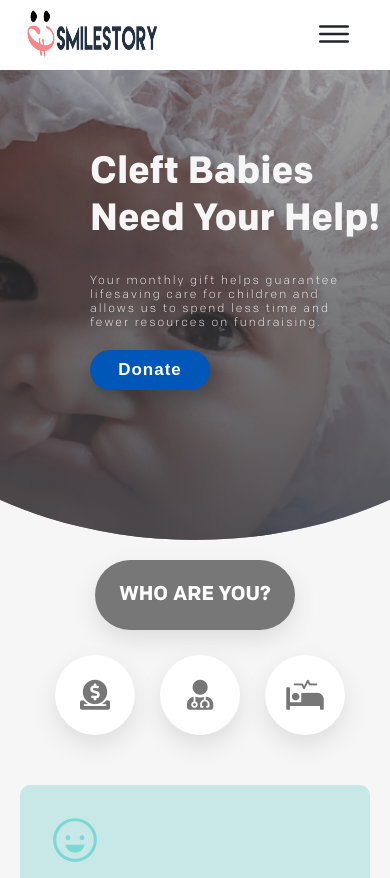
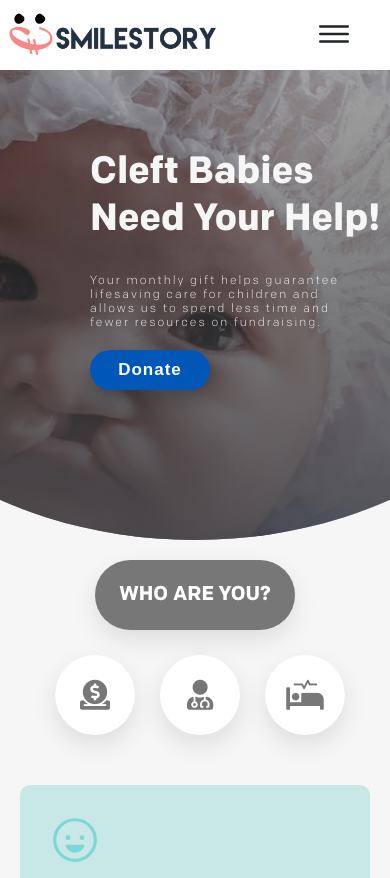
Before and after one commit to hrishizone/SmileStory, a plain HTML site: page index.html in a window 390 px wide. Shown: the top 878 px of the page. Drawn offline with nearby package versions, Linux system fonts and the light colour scheme.

Commit message:
first commit

```diff
--- a/Style/style.css
+++ b/Style/style.css
@@ -165,7 +165,8 @@ header{
     }
 
     .header .logo{
-        width: 40%;
+        height: 90%;
+        margin-left: -2rem;
     }
 
     .navbar{
```
